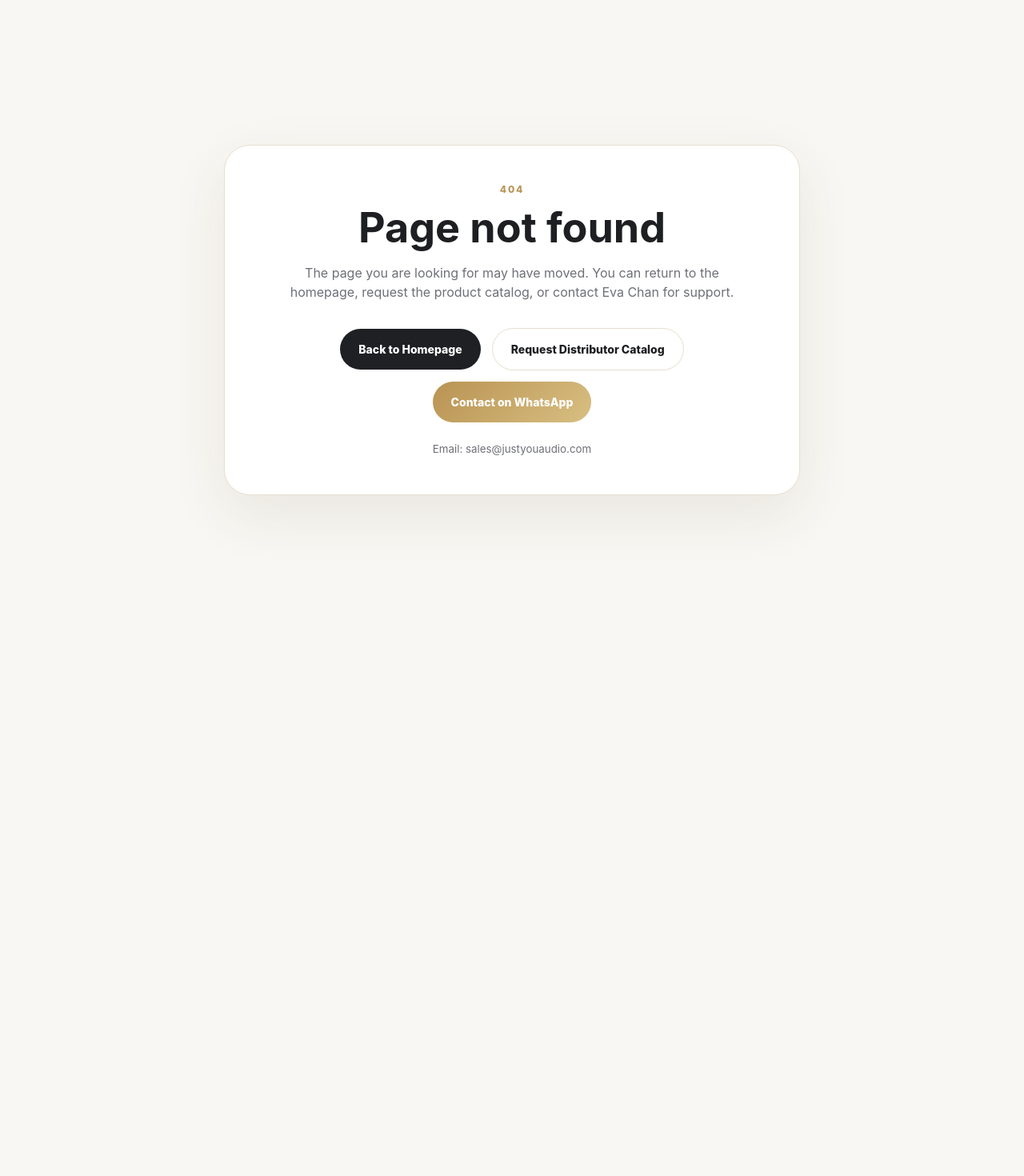
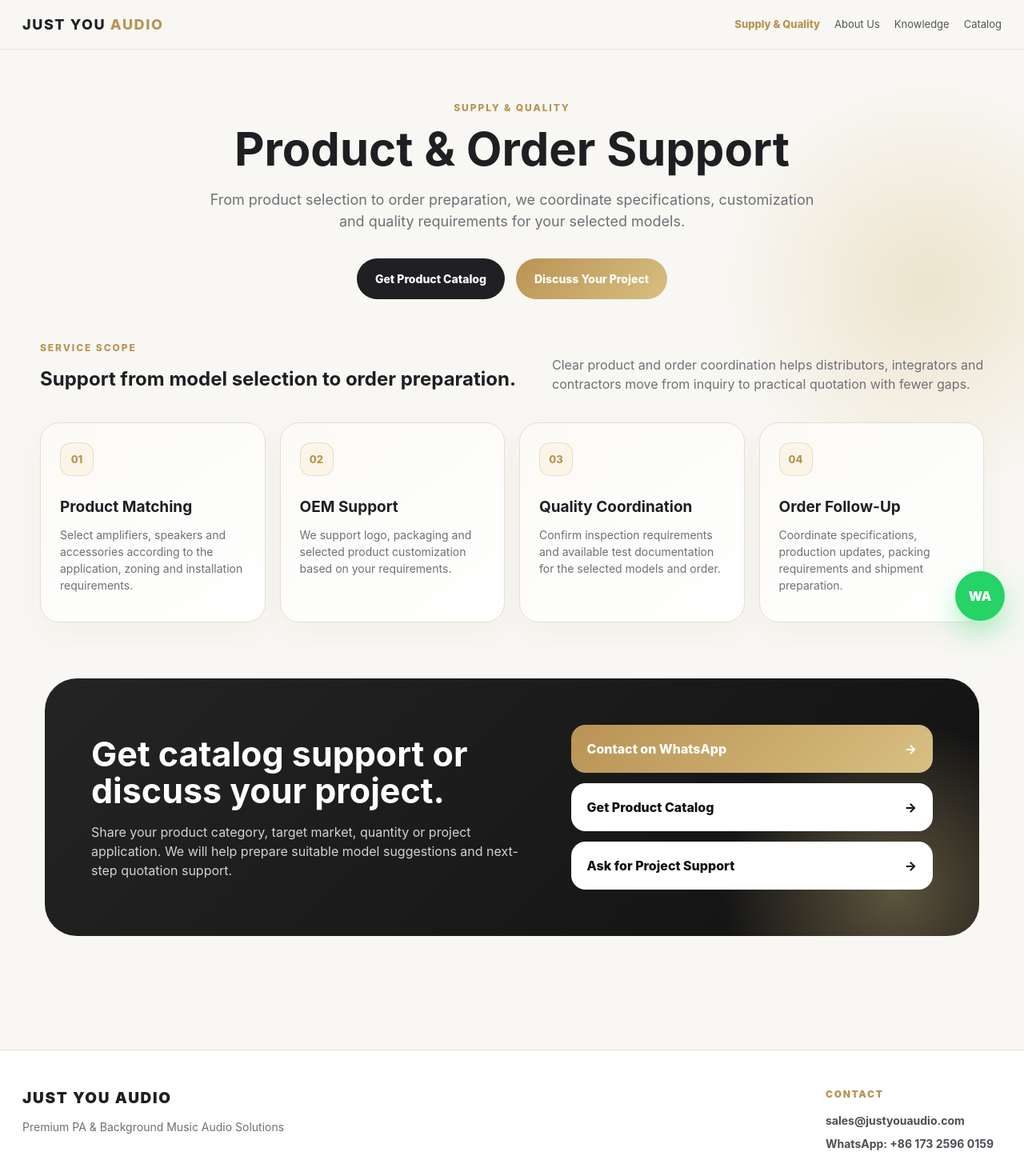
Before and after one commit to 0421eva123/just-you-audio-website, a Next.js app: page /supply-quality in a window 1280 px wide. Before the commit this address had no page. Shown: the top 1470 px of the page at 80% size. Before the commit the page ends 800 px from the top, so only its background shows below. Built offline with nearby package versions, Linux system fonts and the light colour scheme.

Commit message:
Add Supply and Quality page navigation

```diff
--- a/app/globals.css
+++ b/app/globals.css
@@ -90,6 +90,11 @@ img {
   color: var(--gold);
 }
 
+.links a.active {
+  color: var(--gold);
+  font-weight: 850;
+}
+
 .nav-actions {
   gap: 10px;
 }
@@ -470,6 +475,65 @@ img {
 .supply-quality-card p {
   color: var(--muted);
   font-size: 14px;
+}
+
+.supply-page {
+  position: relative;
+  overflow: hidden;
+  padding: 126px 28px 76px;
+}
+
+.supply-page::before {
+  position: absolute;
+  top: 78px;
+  right: -160px;
+  width: 560px;
+  height: 560px;
+  background: radial-gradient(
+    circle,
+    rgba(216, 191, 130, 0.34),
+    rgba(216, 191, 130, 0) 66%
+  );
+  content: "";
+}
+
+.supply-hero,
+.supply-service-section {
+  position: relative;
+  max-width: 1180px;
+  margin: 0 auto;
+}
+
+.supply-hero {
+  max-width: 860px;
+  margin-bottom: 52px;
+  text-align: center;
+}
+
+.supply-hero h1 {
+  font-size: 58px;
+  letter-spacing: 0;
+  line-height: 1.04;
+  text-wrap: balance;
+}
+
+.supply-hero p {
+  max-width: 760px;
+  margin: 20px auto 0;
+  color: var(--muted);
+  font-size: 18px;
+}
+
+.supply-hero .cta {
+  justify-content: center;
+}
+
+.supply-service-section {
+  margin-bottom: 70px;
+}
+
+.supply-lead {
+  margin-bottom: 0;
 }
 
 .section {
@@ -3035,8 +3099,21 @@ img {
     height: 440px;
   }
 
+  .nav-inner {
+    flex-wrap: wrap;
+    justify-content: center;
+  }
+
+  .brand {
+    width: 100%;
+    text-align: center;
+  }
+
   .links {
-    display: none;
+    display: flex;
+    flex-wrap: wrap;
+    justify-content: center;
+    gap: 10px 16px;
   }
 }
 
@@ -3071,7 +3148,8 @@ img {
     font-size: 34px;
   }
 
-  .catalog-page {
+  .catalog-page,
+  .supply-page {
     padding: 108px 18px 58px;
   }
 
@@ -3230,11 +3308,13 @@ img {
     border-radius: 28px;
   }
 
-  .catalog-hero h1 {
+  .catalog-hero h1,
+  .supply-hero h1 {
     font-size: 40px;
   }
 
-  .catalog-hero p {
+  .catalog-hero p,
+  .supply-hero p {
     font-size: 16px;
   }
 
--- a/app/sitemap.ts
+++ b/app/sitemap.ts
@@ -4,7 +4,7 @@ import { allSeoPages } from "./seo-pages";
 
 export const dynamic = "force-static";
 
-const pages = ["", "/about", "/catalog", "/download-catalog", "/knowledge"];
+const pages = ["", "/supply-quality", "/about", "/catalog", "/download-catalog", "/knowledge"];
 
 export default function sitemap(): MetadataRoute.Sitemap {
   return [...pages, ...allSeoPages.map((page) => page.route)].map((path) => ({
--- /dev/null
+++ b/app/supply-quality/page.tsx
@@ -0,0 +1,155 @@
+import type { Metadata } from "next";
+import { contactInfo, getEmailLink, getWhatsAppLink } from "../../site-config";
+
+const supplyQualityCards = [
+  {
+    title: "Product Matching",
+    description:
+      "Select amplifiers, speakers and accessories according to the application, zoning and installation requirements.",
+  },
+  {
+    title: "OEM Support",
+    description:
+      "We support logo, packaging and selected product customization based on your requirements.",
+  },
+  {
+    title: "Quality Coordination",
+    description:
+      "Confirm inspection requirements and available test documentation for the selected models and order.",
+  },
+  {
+    title: "Order Follow-Up",
+    description:
+      "Coordinate specifications, production updates, packing requirements and shipment preparation.",
+  },
+];
+
+export const metadata: Metadata = {
+  title: "Supply & Quality",
+  description:
+    "Product selection, OEM support, quality coordination and order follow-up for JUST YOU AUDIO commercial PA projects.",
+  alternates: {
+    canonical: "/supply-quality",
+  },
+  openGraph: {
+    title: "Supply & Quality | JUST YOU AUDIO",
+    description:
+      "Product and order support for commercial audio distributors, integrators and project contractors.",
+    images: [
+      {
+        url: "/images/hero-pa-system.jpg",
+        width: 1200,
+        height: 630,
+        alt: "JUST YOU AUDIO PA product range",
+      },
+    ],
+    url: "/supply-quality",
+  },
+};
+
+export default function SupplyQualityPage() {
+  return (
+    <>
+      <nav className="nav">
+        <div className="nav-inner">
+          <a className="brand" href="/">
+            JUST YOU <span>AUDIO</span>
+          </a>
+          <div className="links">
+            <a className="active" href="/supply-quality">
+              Supply & Quality
+            </a>
+            <a href="/about">About Us</a>
+            <a href="/knowledge">Knowledge</a>
+            <a href="/catalog">Catalog</a>
+          </div>
+        </div>
+      </nav>
+
+      <main className="supply-page">
+        <section className="supply-hero">
+          <div className="label">Supply & Quality</div>
+          <h1>Product & Order Support</h1>
+          <p>
+            From product selection to order preparation, we coordinate
+            specifications, customization and quality requirements for your
+            selected models.
+          </p>
+          <div className="cta">
+            <a className="btn btn-primary" href="/catalog">
+              Get Product Catalog
+            </a>
+            <a className="btn btn-gold" href={getWhatsAppLink()}>
+              Discuss Your Project
+            </a>
+          </div>
+        </section>
+
+        <section className="supply-service-section">
+          <div className="section-head">
+            <div>
+              <div className="label">Service Scope</div>
+              <h2>Support from model selection to order preparation.</h2>
+            </div>
+            <p>
+              Clear product and order coordination helps distributors,
+              integrators and contractors move from inquiry to practical
+              quotation with fewer gaps.
+            </p>
+          </div>
+          <div className="supply-quality-grid">
+            {supplyQualityCards.map((card, index) => (
+              <article className="supply-quality-card" key={card.title}>
+                <span>{String(index + 1).padStart(2, "0")}</span>
+                <h3>{card.title}</h3>
+                <p>{card.description}</p>
+              </article>
+            ))}
+          </div>
+        </section>
+
+        <section className="lead-section supply-lead">
+          <div className="lead-box">
+            <div>
+              <h2>Get catalog support or discuss your project.</h2>
+              <p>
+                Share your product category, target market, quantity or project
+                application. We will help prepare suitable model suggestions and
+                next-step quotation support.
+              </p>
+            </div>
+            <div className="lead-actions">
+              <a className="gold-action" href={getWhatsAppLink()}>
+                Contact on WhatsApp <span>→</span>
+              </a>
+              <a href="/catalog">
+                Get Product Catalog <span>→</span>
+              </a>
+              <a href={getEmailLink(contactInfo.salesEmail, "Project Support Request")}>
+                Ask for Project Support <span>→</span>
+              </a>
+            </div>
+          </div>
+        </section>
+      </main>
+
+      <footer className="footer">
+        <div className="footer-inner">
+          <div className="footer-brand">
+            <strong>JUST YOU AUDIO</strong>
+            <p>Premium PA & Background Music Audio Solutions</p>
+          </div>
+          <div className="footer-column">
+            <h3>Contact</h3>
+            <a href={getEmailLink(contactInfo.salesEmail)}>sales@justyouaudio.com</a>
+            <a href={getWhatsAppLink()}>WhatsApp: {contactInfo.whatsappDisplay}</a>
+          </div>
+        </div>
+      </footer>
+
+      <a className="whatsapp" href={getWhatsAppLink()}>
+        WA
+      </a>
+    </>
+  );
+}
```
Also changed, not shown: app/about/page.tsx (+5 -17 lines), app/catalog/page.tsx (+5 -17 lines), app/download-catalog/page.tsx (+5 -17 lines), app/knowledge/page.tsx (+5 -17 lines), app/page.tsx (+7 -19 lines), app/seo-pages.tsx (+2 -14 lines).
